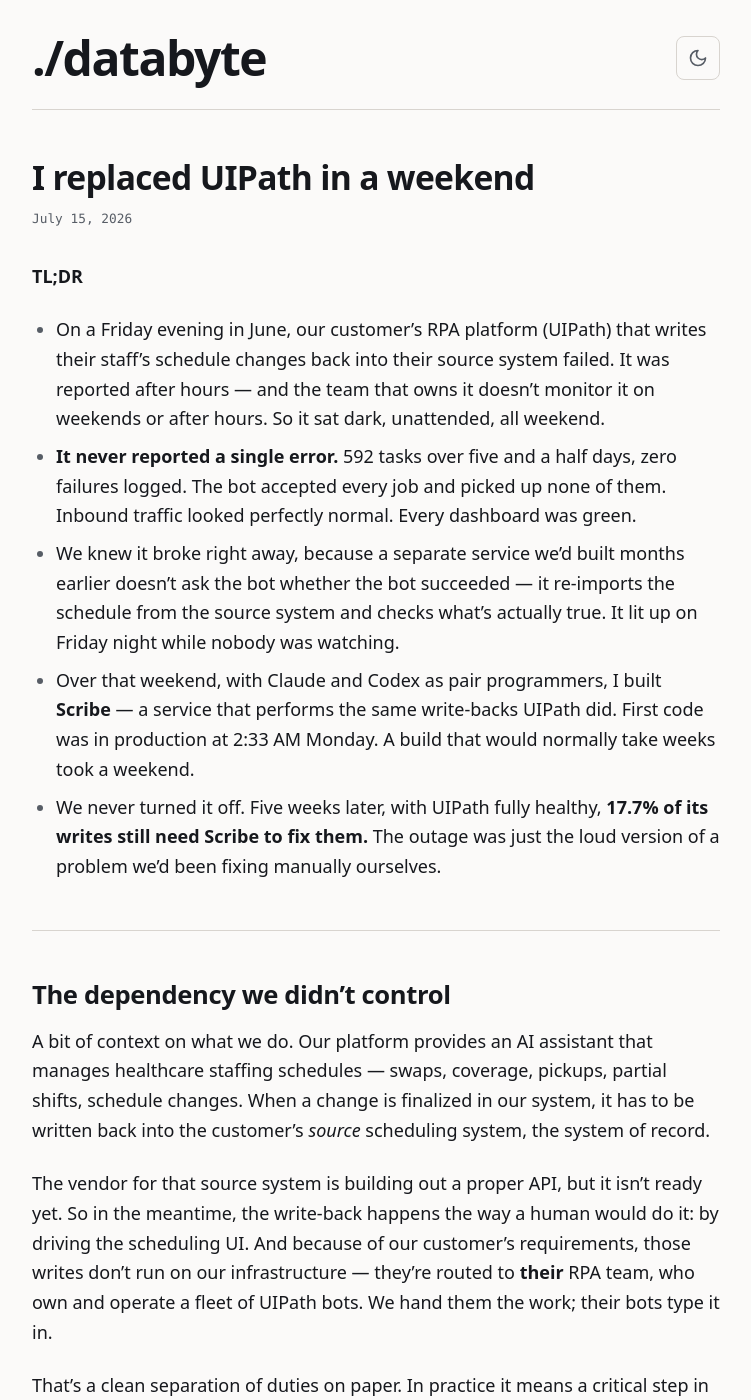
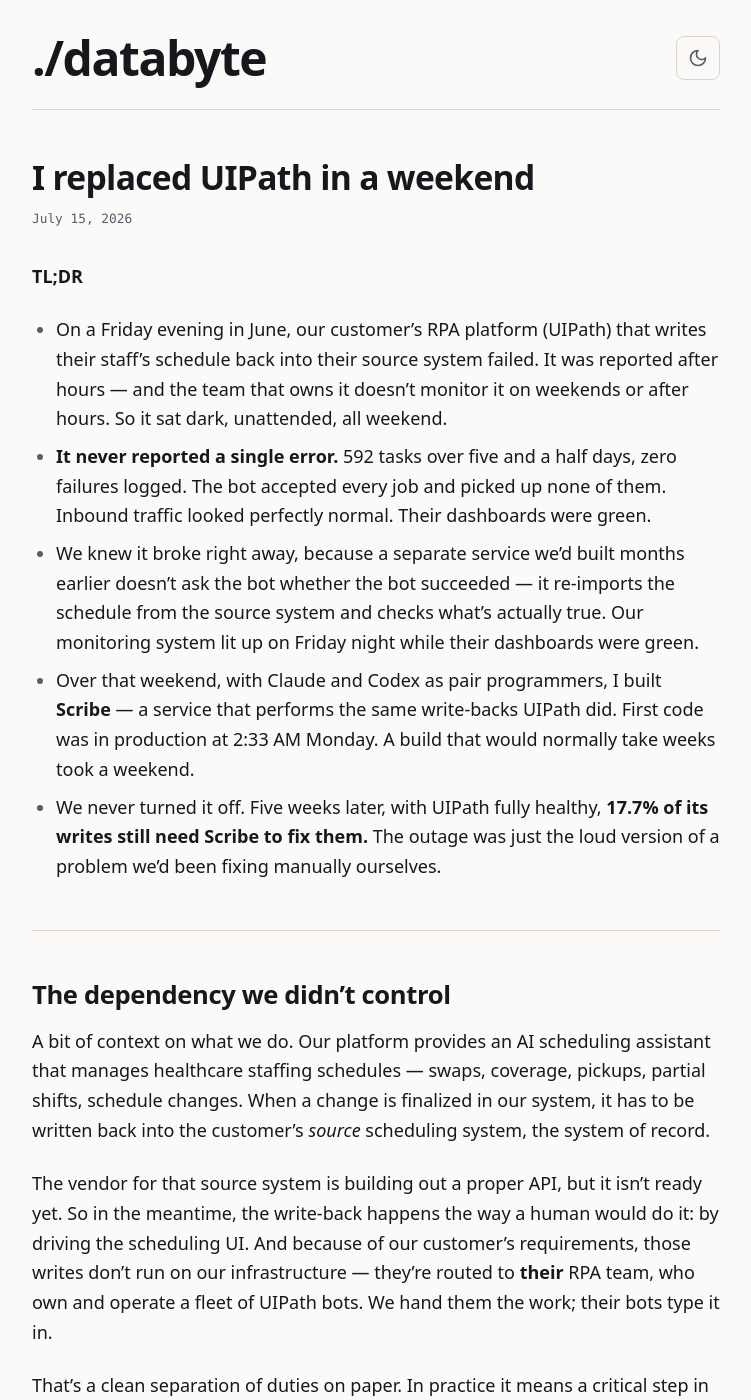
Before and after one commit to databyte/databyte.github.com, a Jekyll site: the page built from _posts/2026-07-15-i-replaced-uipath-in-a-weekend.md, in a window 1280 px wide and 1400 px high. Shown: the whole window, without its empty margins (264-1015 px from the left). Built offline with Jekyll 4.4.1, drawn with Linux system fonts in a browser that asks for light colours; some web fonts are replaced; some of the changed text lies outside the part shown.

Commit message:
more tweaks to latest post

```diff
--- a/_posts/2026-07-15-i-replaced-uipath-in-a-weekend.md
+++ b/_posts/2026-07-15-i-replaced-uipath-in-a-weekend.md
@@ -9,9 +9,9 @@
 
 **TL;DR**
 
-- On a Friday evening in June, our customer's RPA platform (UIPath) that writes their staff's schedule changes back into their source system failed. It was reported after hours — and the team that owns it doesn't monitor it on weekends or after hours. So it sat dark, unattended, all weekend.
-- **It never reported a single error.** 592 tasks over five and a half days, zero failures logged. The bot accepted every job and picked up none of them. Inbound traffic looked perfectly normal. Every dashboard was green.
-- We knew it broke right away, because a separate service we'd built months earlier doesn't ask the bot whether the bot succeeded — it re-imports the schedule from the source system and checks what's actually true. It lit up on Friday night while nobody was watching.
+- On a Friday evening in June, our customer's RPA platform (UIPath) that writes their staff's schedule back into their source system failed. It was reported after hours — and the team that owns it doesn't monitor it on weekends or after hours. So it sat dark, unattended, all weekend.
+- **It never reported a single error.** 592 tasks over five and a half days, zero failures logged. The bot accepted every job and picked up none of them. Inbound traffic looked perfectly normal. Their dashboards were green.
+- We knew it broke right away, because a separate service we'd built months earlier doesn't ask the bot whether the bot succeeded — it re-imports the schedule from the source system and checks what's actually true. Our monitoring system lit up on Friday night while their dashboards were green.
 - Over that weekend, with Claude and Codex as pair programmers, I built **Scribe** — a service that performs the same write-backs UIPath did. First code was in production at 2:33 AM Monday. A build that would normally take weeks took a weekend.
 - We never turned it off. Five weeks later, with UIPath fully healthy, **17.7% of its writes still need Scribe to fix them.** The outage was just the loud version of a problem we'd been fixing manually ourselves.
 
@@ -19,7 +19,7 @@
 
 ## The dependency we didn't control
 
-A bit of context on what we do. Our platform provides an AI assistant that manages healthcare staffing schedules — swaps, coverage, pickups, partial shifts, schedule changes. When a change is finalized in our system, it has to be written back into the customer's _source_ scheduling system, the system of record.
+A bit of context on what we do. Our platform provides an AI scheduling assistant that manages healthcare staffing schedules — swaps, coverage, pickups, partial shifts, schedule changes. When a change is finalized in our system, it has to be written back into the customer's _source_ scheduling system, the system of record.
 
 The vendor for that source system is building out a proper API, but it isn't ready yet. So in the meantime, the write-back happens the way a human would do it: by driving the scheduling UI. And because of our customer's requirements, those writes don't run on our infrastructure — they're routed to **their** RPA team, who own and operate a fleet of UIPath bots. We hand them the work; their bots type it in.
 
```
Also changed, not shown: other parts of _posts/2026-07-15-i-replaced-uipath-in-a-weekend.md (+1 -1 lines).
